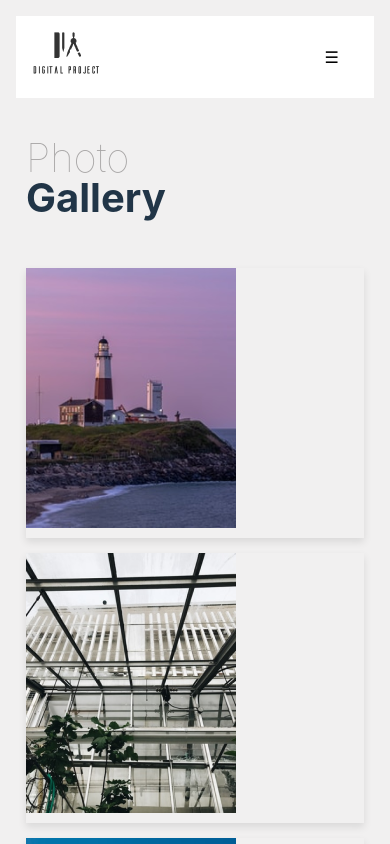
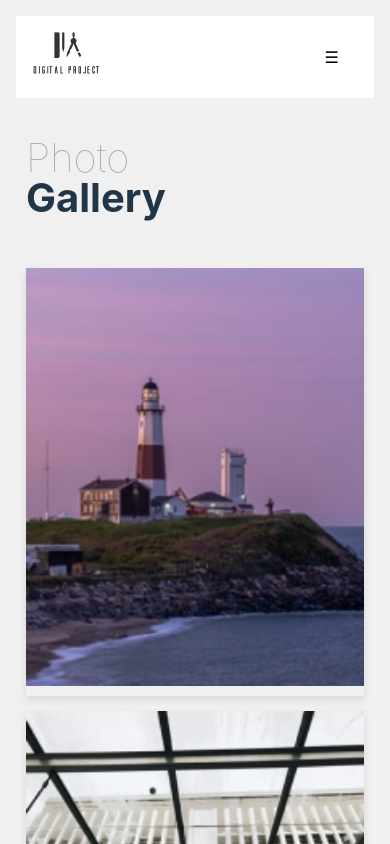
Before and after one commit to moromoke01/Kodecamp-task3-landingPage, a React (Vite) app: page /Gallery in a window 390 px wide. Shown: the top 844 px of the page. Built offline with nearby package versions, Linux system fonts and the light colour scheme.

Commit message:
initial commit

```diff
--- a/src/Components/Pages/PhotoGallery.css
+++ b/src/Components/Pages/PhotoGallery.css
@@ -1,41 +1,65 @@
-.gallery{
+.gallery {
   width: 100%;
 }
 
-.gallery p{
+.gallery p {
   font-size: 40px;
   text-align: left;
   line-height: 1em;
   margin-left: 10px;
 }
-.lighter-title{
+
+.lighter-title {
   font-weight: lighter;
   color: rgb(167, 165, 165);
 }
 
-.photo-gallery{
+.photo-gallery {
   display: grid;
-  grid-template-columns: repeat(5,  1fr);
+  grid-template-columns: repeat(5, 1fr);
   gap: 15px; /* Adjust the gap between images as needed */
   padding: 10px;
 }
 
 .photo-item {
   overflow: hidden;
-  /* border-radius: 8px; */
   box-shadow: 0 4px 8px rgba(0, 0, 0, 0.1);
 }
 
 .photo-item img {
-  max-width: 300px;
+  width: 100%;
   height: auto;
   display: block;
   object-fit: cover;
   margin-bottom: 10px;
 }
 
-@media (max-width:768px){
-  .photo-gallery{
-  grid-template-columns: 1fr;
+/* Responsive styles */
+@media (max-width: 1200px) {
+  .photo-gallery {
+    grid-template-columns: repeat(3, 1fr);
   }
 }
+
+@media (max-width: 992px) {
+  .photo-gallery {
+    grid-template-columns: repeat(2, 1fr);
+  }
+}
+
+@media (max-width: 768px) {
+  .photo-gallery {
+    grid-template-columns: 1fr;
+  }
+
+  .photo-item {
+    width: 100%;
+  }
+
+  .photo-item img {
+    width: 100%;
+    height: auto;
+    display: block;
+    object-fit: cover;
+  }
+}
```
